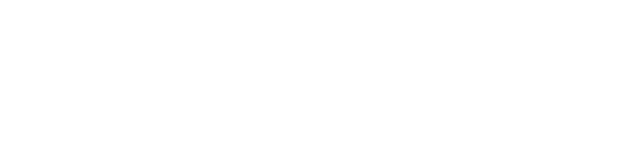
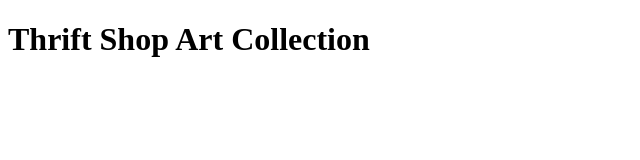
Before and after one commit to demow29/js-assignment-4-html-me-something-demow29, a website: page index.html in a window 1280 px wide. Shown: the whole page, without its empty margins (0-640 px from the left). Drawn offline with Linux system fonts and the light colour scheme.

Commit message:
heading and title

```diff
--- a/index.html
+++ b/index.html
@@ -1,8 +1,16 @@
 <!DOCTYPE html>
 <html>
    <head>
+      <title>Thrift Shop Art Collection</title>
    </head>
+
+
    <body>
-      <!-- Write your HTML in this file! -->
+      <header>
+         <h1>Thrift Shop Art Collection</h1>
+      </header>
+      <main>
+
+      </main>
    </body>
 </html>
```
